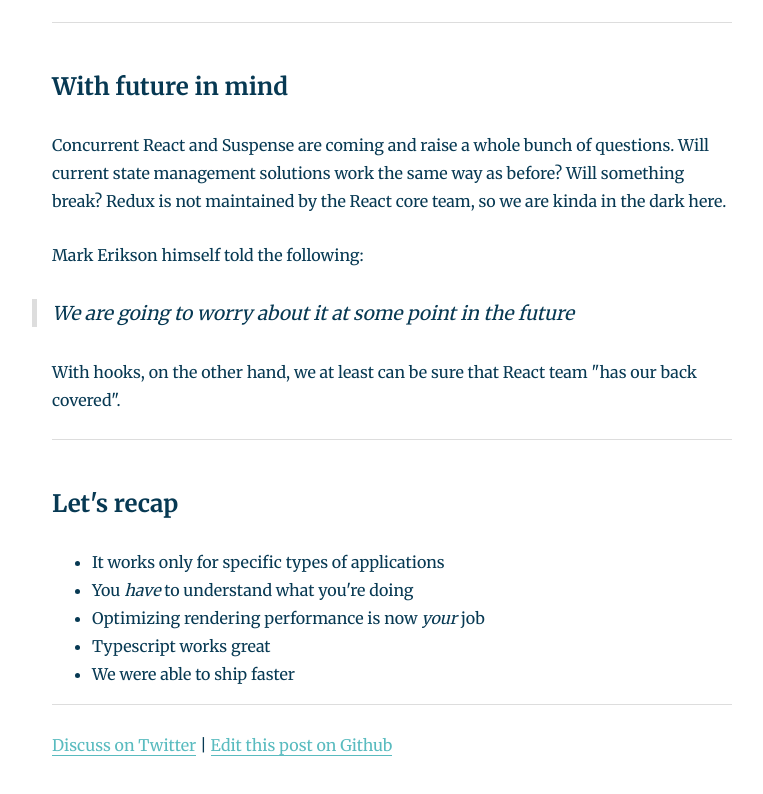
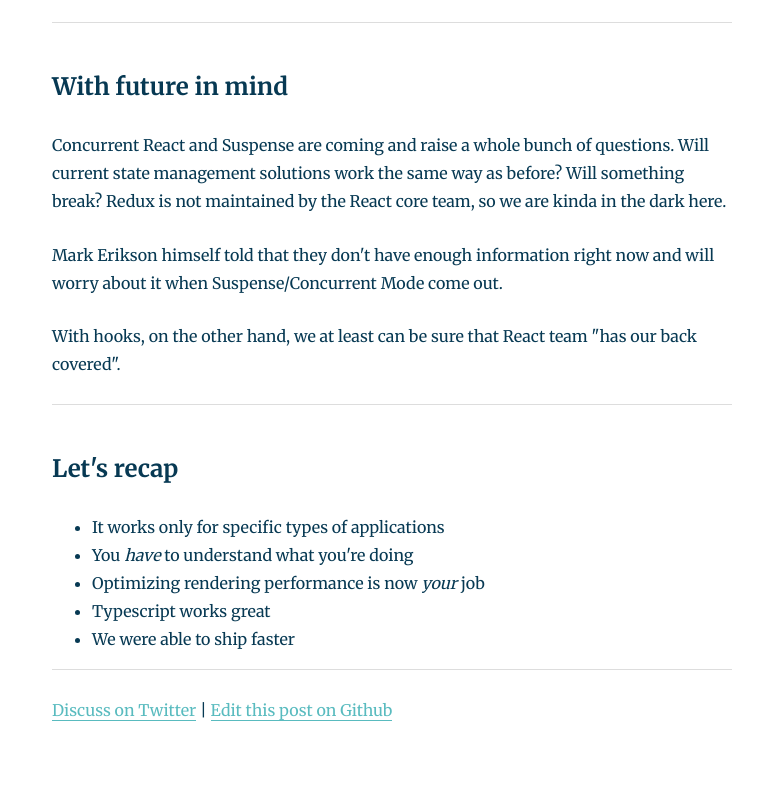
Before and after one commit to latviancoder/staleclosures.dev, a Gatsby site: page /from-redux-to-hooks-case-study in a window 1280 px wide. Shown: the part 9424-10218 px from the top of the page, without its empty margins (248-1011 px from the left). Built offline with nearby package versions, Linux system fonts and the light colour scheme; Gatsby itself is replaced by a stand-in of ours; some packages are replaced by stand-ins of ours.

Commit message:
change wording

```diff
--- a/src/pages/from-redux-to-hooks-case-study/index.md
+++ b/src/pages/from-redux-to-hooks-case-study/index.md
@@ -287,9 +287,7 @@ Time travel debugging is one of those features that creates an immediate "wow" e
 
 Concurrent React and Suspense are coming and raise a whole bunch of questions. Will current state management solutions work the same way as before? Will something break? Redux is not maintained by the React core team, so we are kinda in the dark here.
 
-Mark Erikson himself told the following:
-
-> We are going to worry about it at some point in the future
+Mark Erikson himself told that they don't have enough information right now and will worry about it when Suspense/Concurrent Mode come out.
 
 With hooks, on the other hand, we at least can be sure that React team "has our back covered".
 
```
